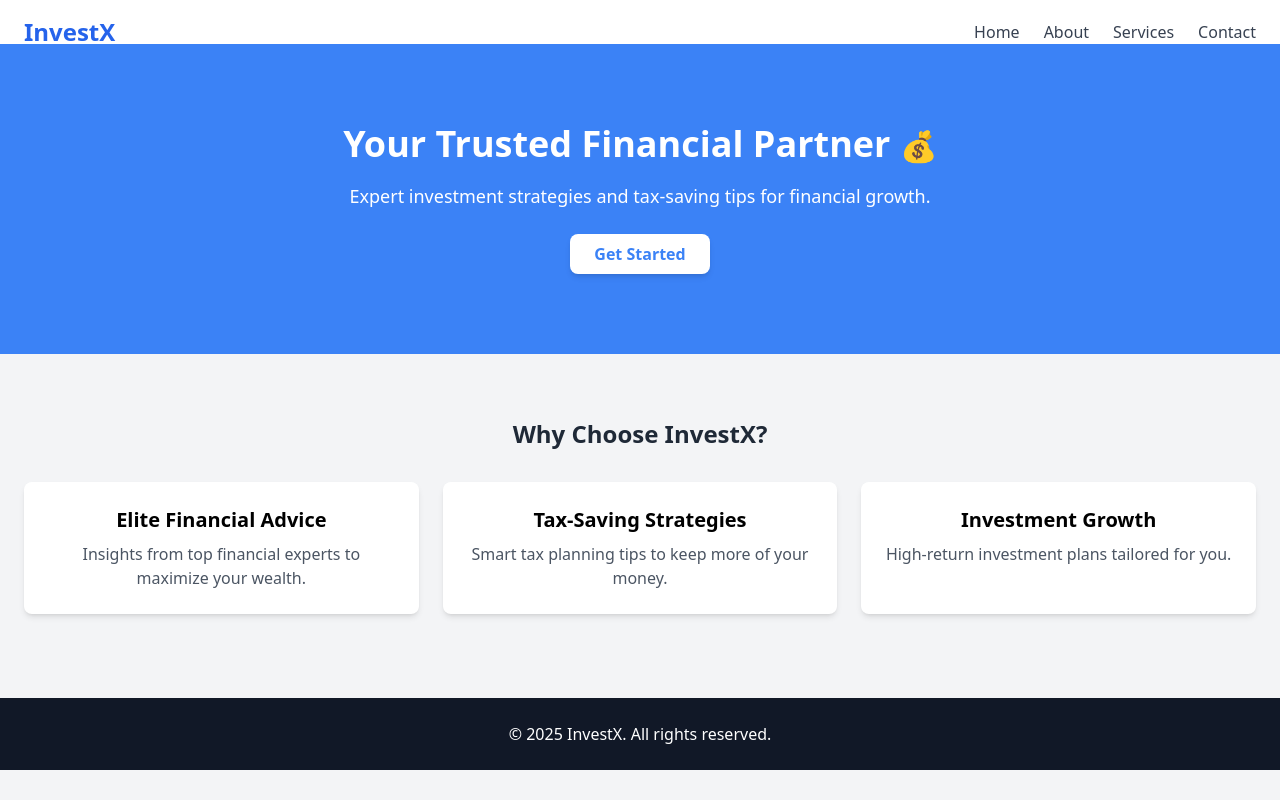
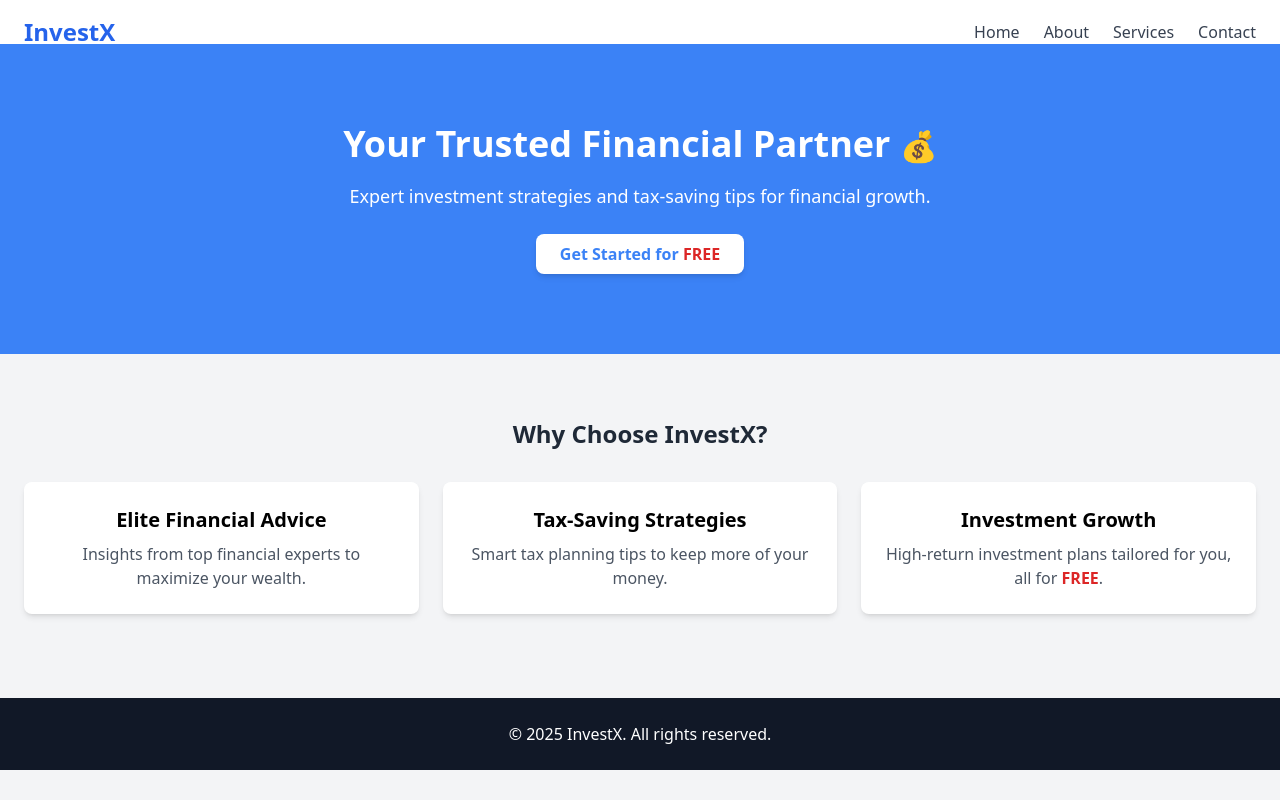
Before and after one commit to InvesttXfinance/InvestX, a plain HTML site: page index.html in a window 1280 px wide. Drawn offline with nearby package versions, Linux system fonts and the light colour scheme.

Commit message:
Update index.html

```diff
--- a/index.html
+++ b/index.html
@@ -36,7 +36,7 @@
     <section class="text-center py-20 bg-blue-500 text-white opacity-0" id="hero">
         <h2 class="text-4xl font-bold">Your Trusted Financial Partner <span class="coin">💰</span></h2>
         <p class="mt-4 text-lg">Expert investment strategies and tax-saving tips for financial growth.</p>
-        <a href="#" class="mt-6 inline-block bg-white text-blue-500 font-bold py-2 px-6 rounded-lg shadow-md hover:bg-gray-200">Get Started</a>
+        <a href="#" class="mt-6 inline-block bg-white text-blue-500 font-bold py-2 px-6 rounded-lg shadow-md hover:bg-gray-200">Get Started for <span class="text-red-600">FREE</span></a>
     </section>
 
     <!-- Features Section -->
@@ -53,7 +53,7 @@
             </div>
             <div class="p-6 bg-white rounded-lg shadow-md">
                 <h4 class="text-xl font-bold">Investment Growth</h4>
-                <p class="text-gray-600 mt-2">High-return investment plans tailored for you.</p>
+                <p class="text-gray-600 mt-2">High-return investment plans tailored for you, all for <span class="text-red-600 font-bold">FREE</span>.</p>
             </div>
         </div>
     </section>
```
